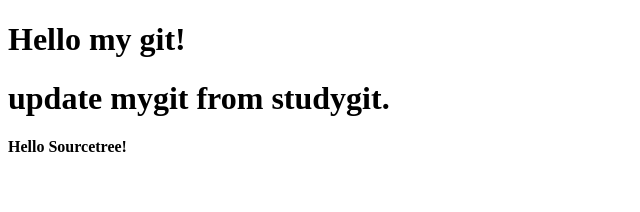
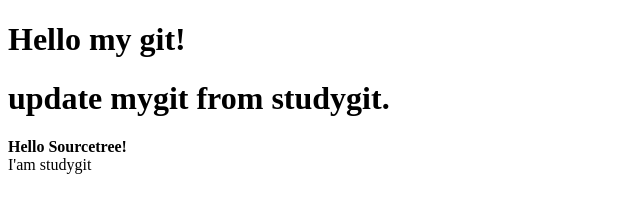
Before and after one commit to stringnine/mygit, a plain HTML site: page index.html in a window 1280 px wide. Shown: the whole page, without its empty margins (0-640 px from the left). Drawn offline with Linux system fonts and the light colour scheme.

Commit message:
index.html Add I'm studygit text

```diff
--- a/index.html
+++ b/index.html
@@ -9,5 +9,6 @@
     <h1>Hello my git!</h1>
     <h1>update mygit from studygit.</h1>
     <strong>Hello Sourcetree!</strong>
+    <div>I'am studygit</div>
 </body>
 </html>
```
